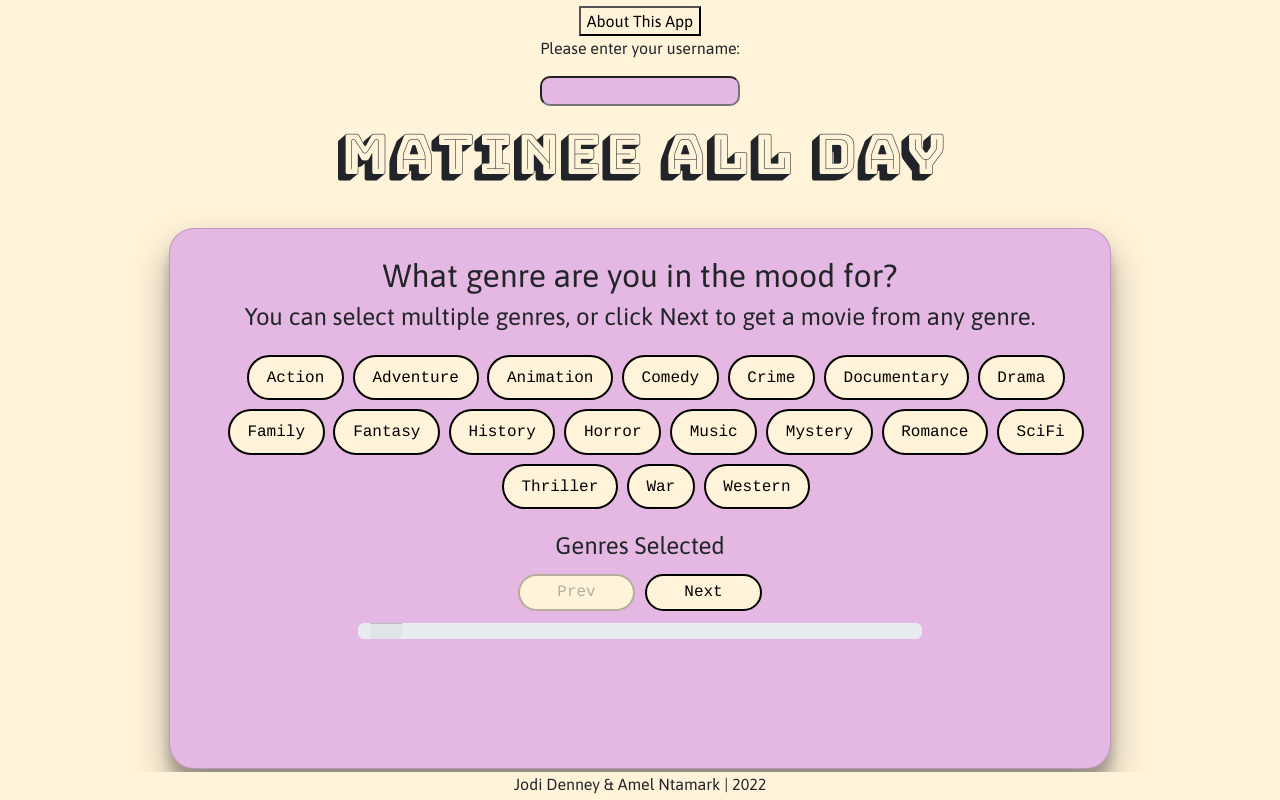
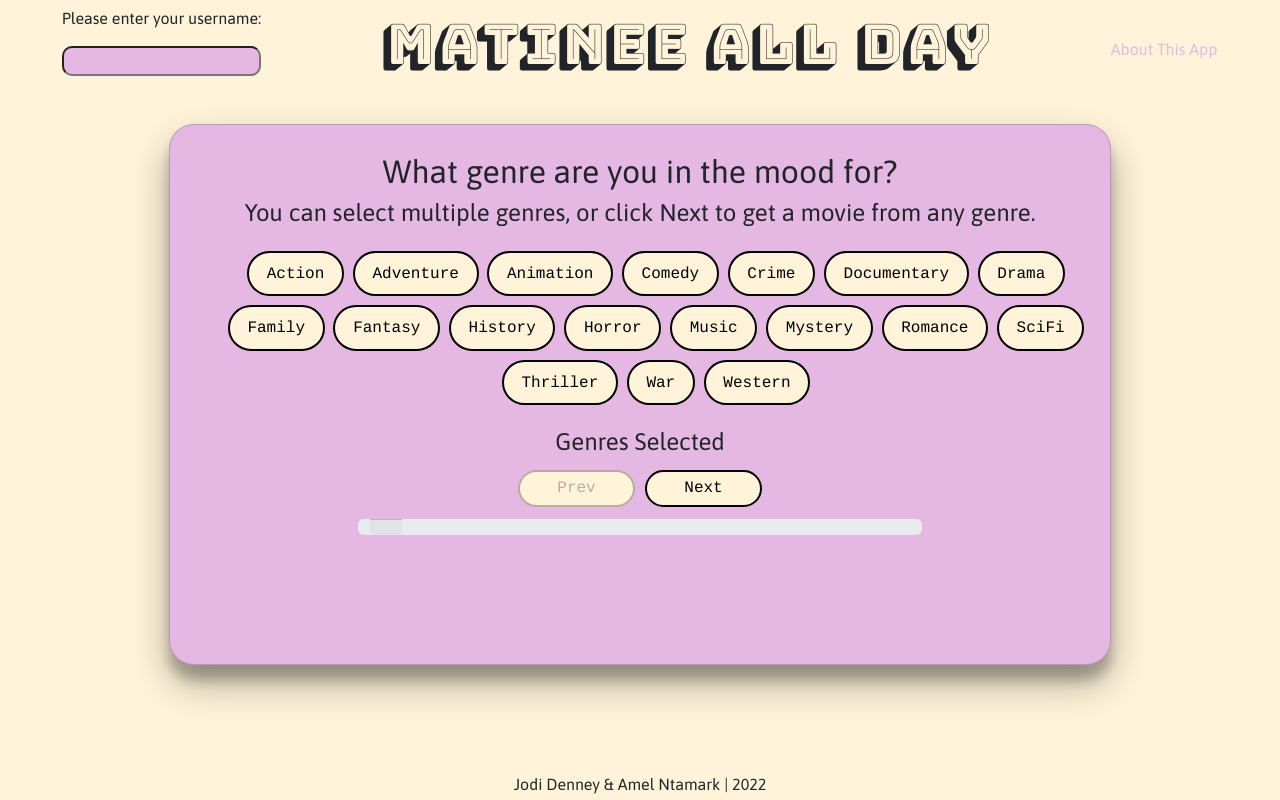
Before and after one commit to J-J-D/Capstone, a React (Create React App) app: page / in a window 1280 px wide. Built offline with nearby package versions, Linux system fonts and the light colour scheme.

Commit message:
reposition about page link

```diff
--- a/src/App.tsx
+++ b/src/App.tsx
@@ -55,14 +55,14 @@ const backToApp = () => setSeeAbout(!seeAbout)
 
     return (
       <div className="App container-fluid">
-        <nav className="navbar justify-content-center flex-column">
-          <button className="about-button" onClick = {() => {setSeeAbout(!seeAbout)}}> About This App</button>
-            <div className="login-form">
+        <nav className="navbar justify-content-space-between">
+          <div className="login-form">
               <UserLoginForm handleSubmission={loginUser} userId ={login.id}/>
             </div>
-            <div>
+          <div>
               <h1 className="project-title text-center">Matinee All Day</h1>
             </div>
+            <button type="button" className="btn about-button" onClick = {() => {setSeeAbout(!seeAbout)}}> About This App</button>
         </nav>
 
         <section>
--- a/src/styles.sass
+++ b/src/styles.sass
@@ -9,6 +9,8 @@ $matinee-blue: #B3CAFB
 .navbar
     padding-bottom: 1%
     padding-top: .5%
+    margin-left: 3%
+    margin-right: 3%
 
 .login-box
     width: 100%
@@ -16,6 +18,13 @@ $matinee-blue: #B3CAFB
 .project-title
     font-family: "Bungee Shade"
     font-size: calc(50px + 0.390625vw)
+
+.about-button
+    --bs-btn-color: #e4b8e2
+    --bs-btn-hover-color: #B3CAFB
+    --bs-btn-font-weight: 500
+    --bs-btn-border-color: transparent
+    --bs-btn-hover-border-color: transparent
 
 // .InputForm
 //     background-color: $matinee-pink
```
